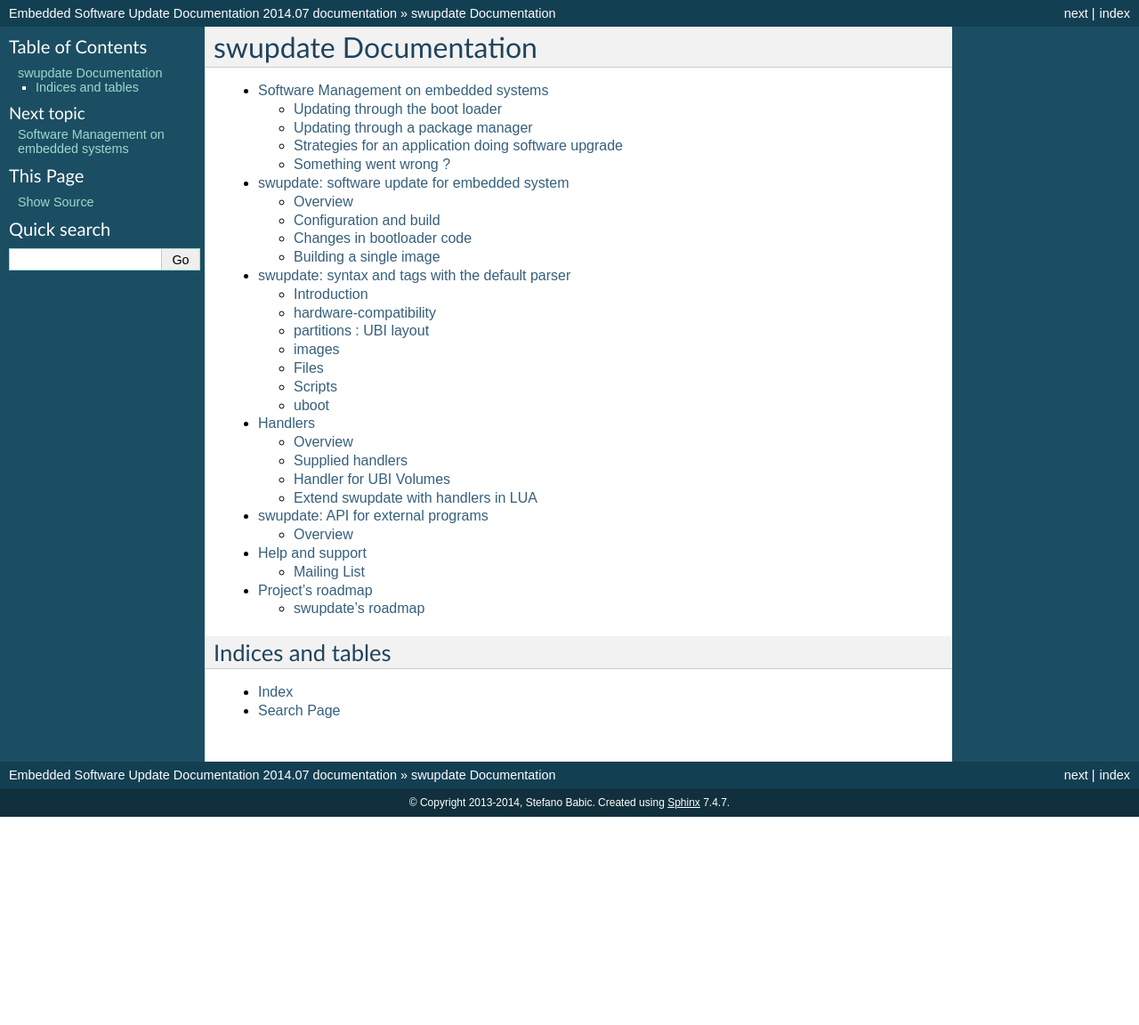
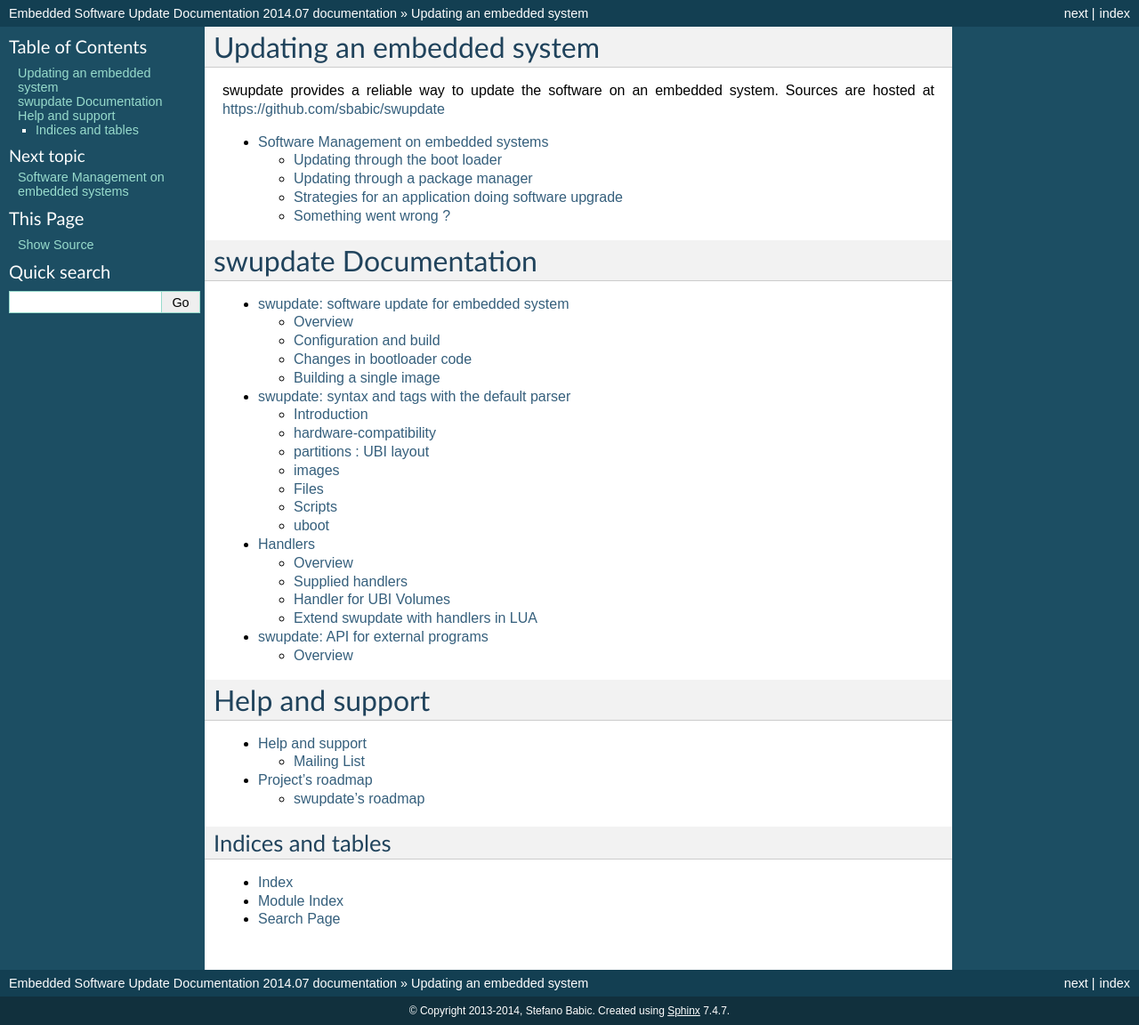
Before and after one commit to sbabic/swupdate, a Sphinx documentation site: the page built from doc/source/index.rst, in a window 1280 px wide. Shown: the whole page at 89% size. Built offline with Sphinx 7.4.7, drawn with Linux system fonts in a browser that asks for light colours; formulas are drawn with MathJax 3; before the commit the page ends 918 px from its top, so only the background shows below that.

Commit message:
doc: change first page on website
Signed-off-by: Stefano Babic <sbabic@denx.de>

```diff
--- a/doc/source/index.rst
+++ b/doc/source/index.rst
@@ -1,4 +1,17 @@
-.. _contents:
+.. _contents: Table of contents
+
+############################################
+Updating an embedded system
+############################################
+
+swupdate provides a reliable way to update
+the software on an embedded system.
+Sources are hosted at https://github.com/sbabic/swupdate
+
+.. toctree::
+   :maxdepth: 2
+
+   overview.rst
 
 ############################################
 swupdate Documentation
@@ -7,16 +20,25 @@
 .. toctree::
    :maxdepth: 2
 
-   overview.rst
    swupdate.rst
    sw-description.rst
    handlers.rst
    swupdate-ipc.rst
+
+############################################
+Help and support
+############################################
+
+.. toctree::
+   :maxdepth: 2
+
    help_and_support.rst
    roadmap.rst
+
 
 Indices and tables
 ==================
 
 * :ref:`genindex`
+* :ref:`modindex`
 * :ref:`search`
```
